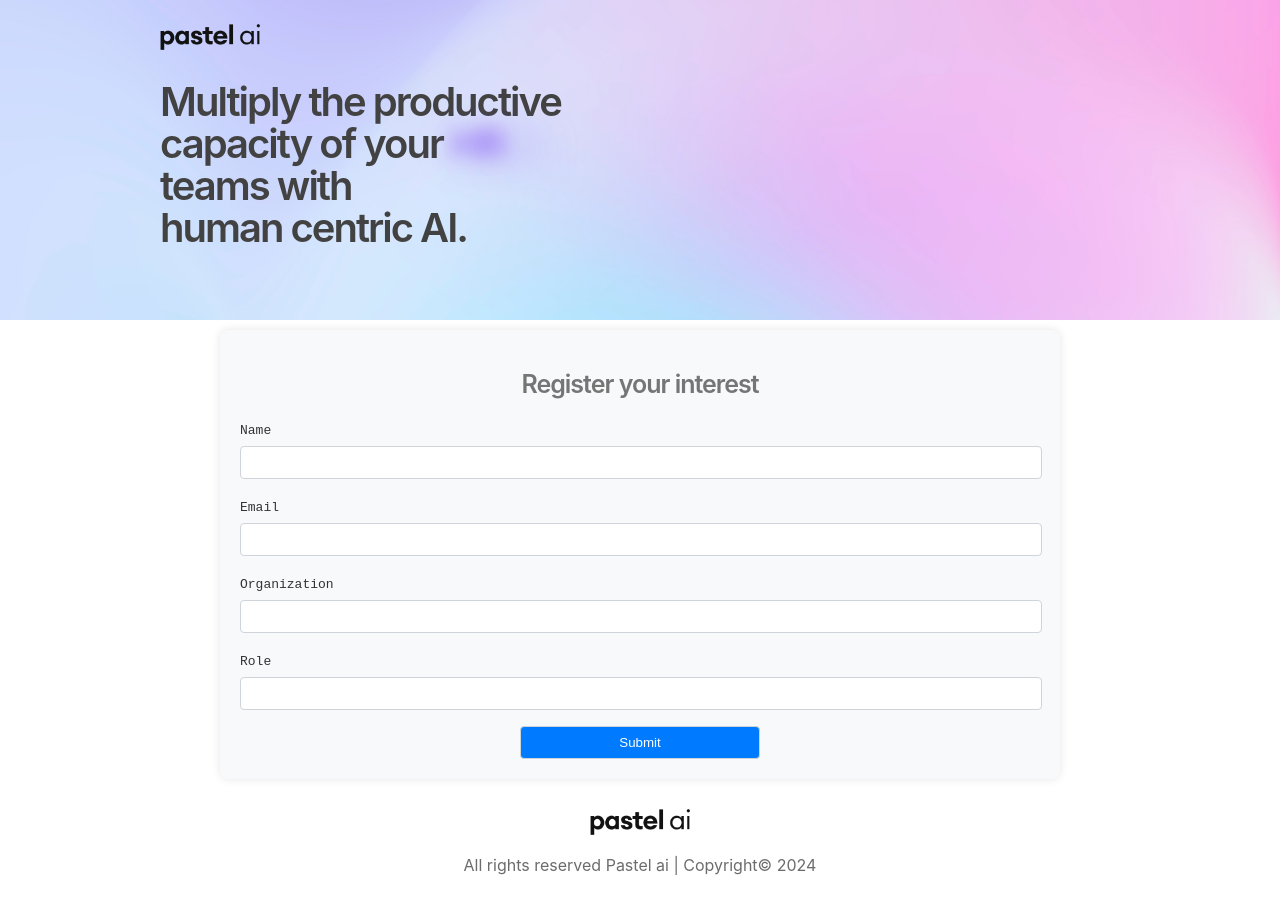
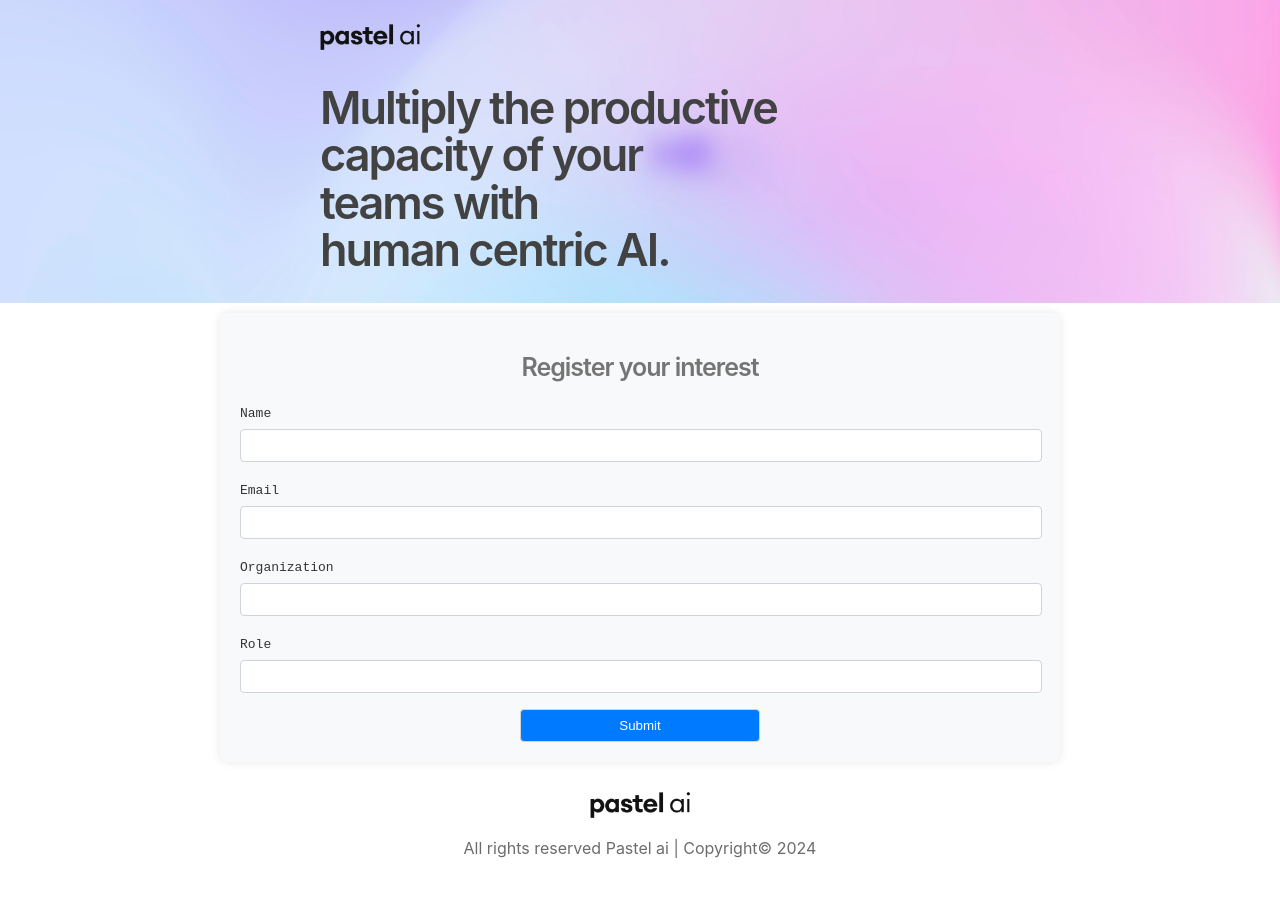
Before and after one commit to pastelai/pastelai.github.io, a plain HTML site: page index.html in a window 1280 px wide. Drawn offline with Linux system fonts and the light colour scheme.

Commit message:
fix height issues with header

```diff
--- a/index.html
+++ b/index.html
@@ -188,7 +188,7 @@
 
         @media screen  and (max-width:1500px) and (min-width: 801px) {
             header {
-                height: 40vh;
+                height: 30vh;
             }
             header img {
               margin-left: 20vh;
@@ -197,6 +197,20 @@
             header h1 {
                 font-size: 40px;
                 margin-left: 20vh;
+            }
+        }
+
+        @media screen and (max-height: 800px) {
+            header {
+                height: auto;
+            }
+            header img {
+              margin-left: 40vh;
+            }
+
+            header h1 {
+                font-size: 45px;
+                margin-left: 40vh;
             }
         }
 
```
